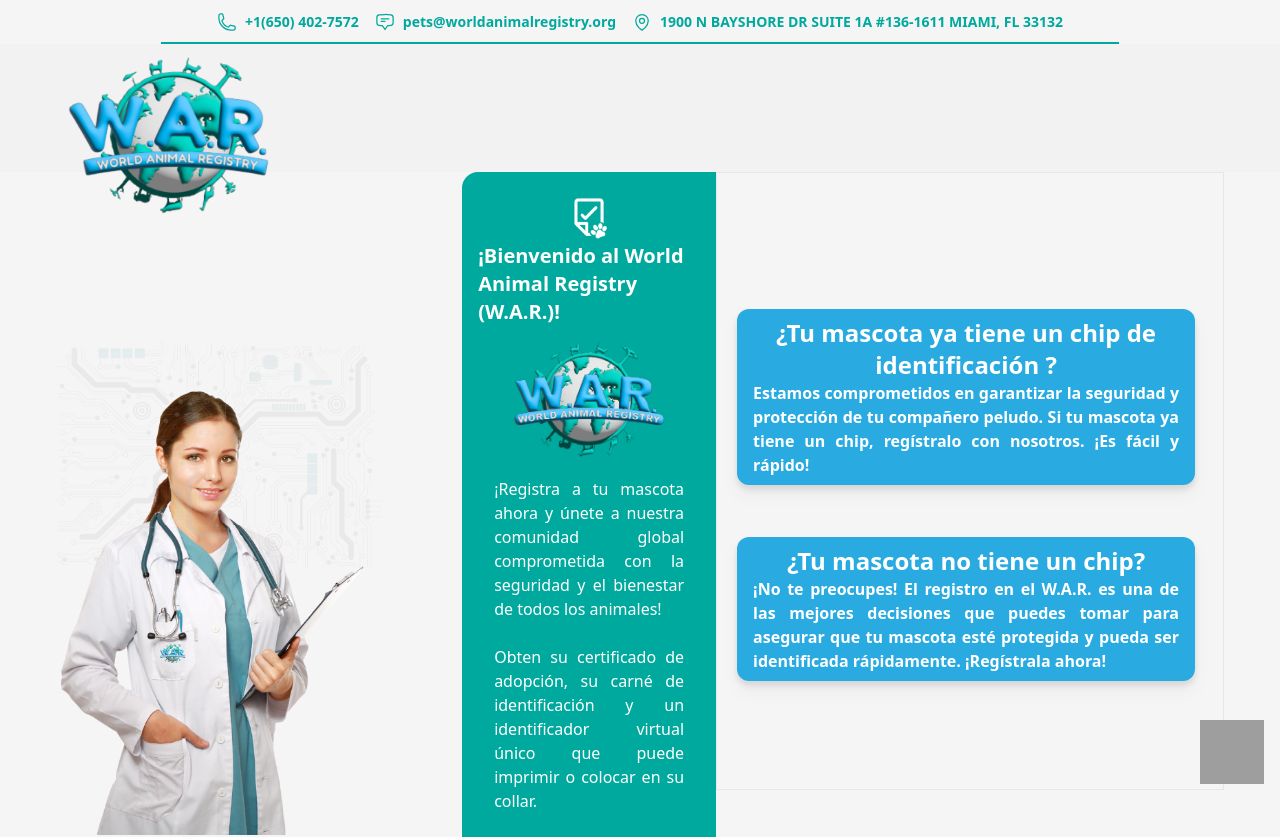
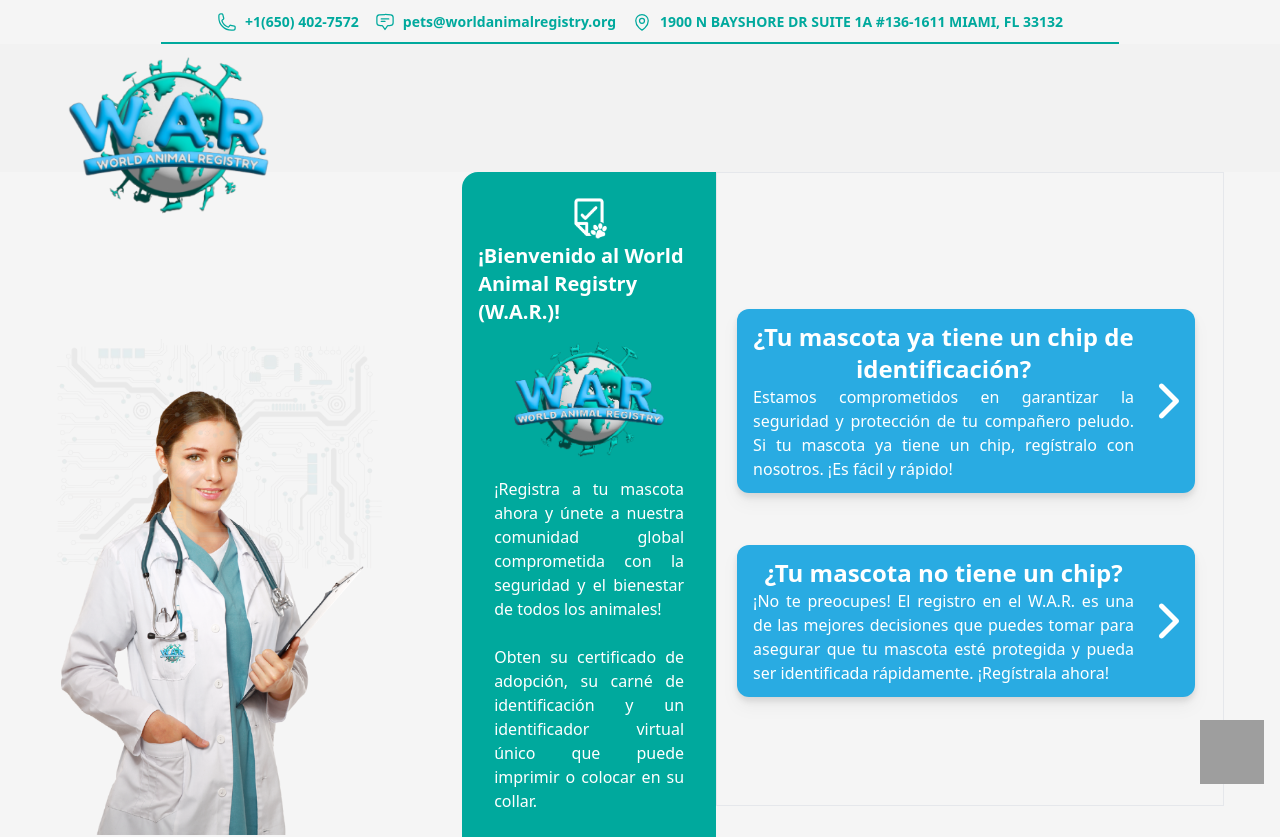
Before and after one commit to QOLKREX-FOUNDATION/WAR-WEB, a Next.js app: page /request in a window 1280 px wide. Shown: the top 837 px of the page. Built offline with nearby package versions, Linux system fonts and the light colour scheme; no server answers; grey boxes are pictures that could not be loaded; what web3 would draw is missing.

Commit message:
add button in chip card

```diff
--- a/src/components/request/RequestView/RequestView.jsx
+++ b/src/components/request/RequestView/RequestView.jsx
@@ -499,39 +499,59 @@
                     <div className="flex flex-col items-center justify-center py-10 gap-3 w-full h-full  px-5 rounded-r-2xl">
                       <button
                         type="button"
-                        className="bg-[#29abe2] text-white rounded-xl font-bold px-4 mr-2 py-2 drop-shadow-lg hover:drop-shadow-xl transition duration-500 ease-in-ou hover:opacity-80"
+                        className="bg-[#29abe2] text-white rounded-xl font-bold px-4 mr-2 py-3 drop-shadow-lg hover:drop-shadow-xl transition duration-500 ease-in-out hover:opacity-80 flex items-center justify-center"
                         onClick={handleChangeHasChip}
                         value="yes"
                       >
-                        <>
-                          <h2 className="text-2xl font-bold text-[#fff] text-center ">
-                            ¿Tu mascota ya tiene un chip de identificación ?{" "}
+                        <div className="flex gap-5 items-center">
+                          <div>
+                            <h2 className="text-2xl font-bold text-[#fff] text-center">
+                              ¿Tu mascota ya tiene un chip de identificación?
                             </h2>
-                          <p className=" text-justify">
+                            <p className="text-justify font-normal">
                               Estamos comprometidos en garantizar la seguridad y
-                            protección de tu compañero peludo. Si tu mascota ya
-                            tiene un chip, regístralo con nosotros. ¡Es fácil y
-                            rápido!
+                              protección de tu compañero peludo. Si tu mascota
+                              ya tiene un chip, regístralo con nosotros. ¡Es
+                              fácil y rápido!
                             </p>
-                        </>
+                          </div>
+                          <svg
+                            xmlns="http://www.w3.org/2000/svg"
+                            viewBox="0 0 320 512"
+                            className="w-20 h-20 fill-current text-white font-normal"
+                          >
+                            <path d="M310.6 233.4c12.5 12.5 12.5 32.8 0 45.3l-192 192c-12.5 12.5-32.8 12.5-45.3 0s-12.5-32.8 0-45.3L242.7 256 73.4 86.6c-12.5-12.5-12.5-32.8 0-45.3s32.8-12.5 45.3 0l192 192z" />
+                          </svg>
+                        </div>
                       </button>
                     </div>
                     <div className="flex flex-col items-center gap-3 w-full h-full py-3 px-5 rounded-r-2xl">
                       <button
                         type="button"
-                        className="bg-[#29abe2] text-white rounded-xl font-bold px-4 mr-2 py-2 drop-shadow-lg hover:drop-shadow-xl transition duration-500 ease-in-ou hover:opacity-80"
+                        className="bg-[#29abe2] text-white rounded-xl font-bold px-4 mr-2 py-3 drop-shadow-lg hover:drop-shadow-xl transition duration-500 ease-in-ou hover:opacity-80"
                         onClick={handleChangeHasChip}
                         value="no"
                       >
+                        <div className="flex gap-5 items-center">
+                          <div>
                             <h2 className="text-2xl font-bold text-[#fff] text-center ">
                               ¿Tu mascota no tiene un chip?
                             </h2>
-                        <p className="text-justify ">
-                          ¡No te preocupes! El registro en el W.A.R. es una de
-                          las mejores decisiones que puedes tomar para asegurar
-                          que tu mascota esté protegida y pueda ser identificada
-                          rápidamente. ¡Regístrala ahora!
+                            <p className="text-justify font-normal">
+                              ¡No te preocupes! El registro en el W.A.R. es una
+                              de las mejores decisiones que puedes tomar para
+                              asegurar que tu mascota esté protegida y pueda ser
+                              identificada rápidamente. ¡Regístrala ahora!
                             </p>
+                          </div>
+                          <svg
+                            xmlns="http://www.w3.org/2000/svg"
+                            viewBox="0 0 320 512"
+                            className="w-24 h-24 fill-current text-white"
+                          >
+                            <path d="M310.6 233.4c12.5 12.5 12.5 32.8 0 45.3l-192 192c-12.5 12.5-32.8 12.5-45.3 0s-12.5-32.8 0-45.3L242.7 256 73.4 86.6c-12.5-12.5-12.5-32.8 0-45.3s32.8-12.5 45.3 0l192 192z" />
+                          </svg>
+                        </div>
                       </button>
                     </div>
                   </div>
```
Lines whose indentation alone changed are shown as unchanged.
